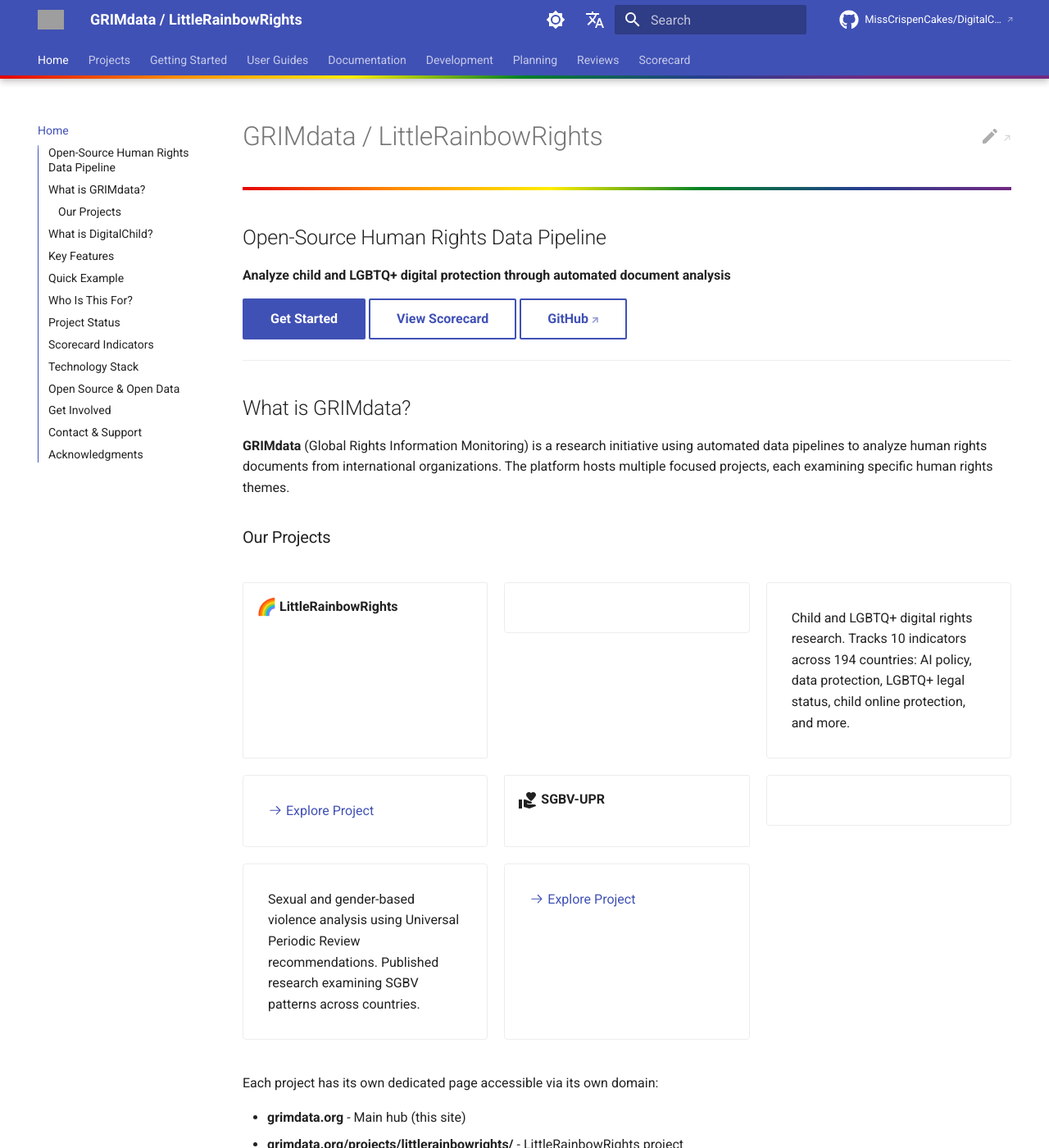
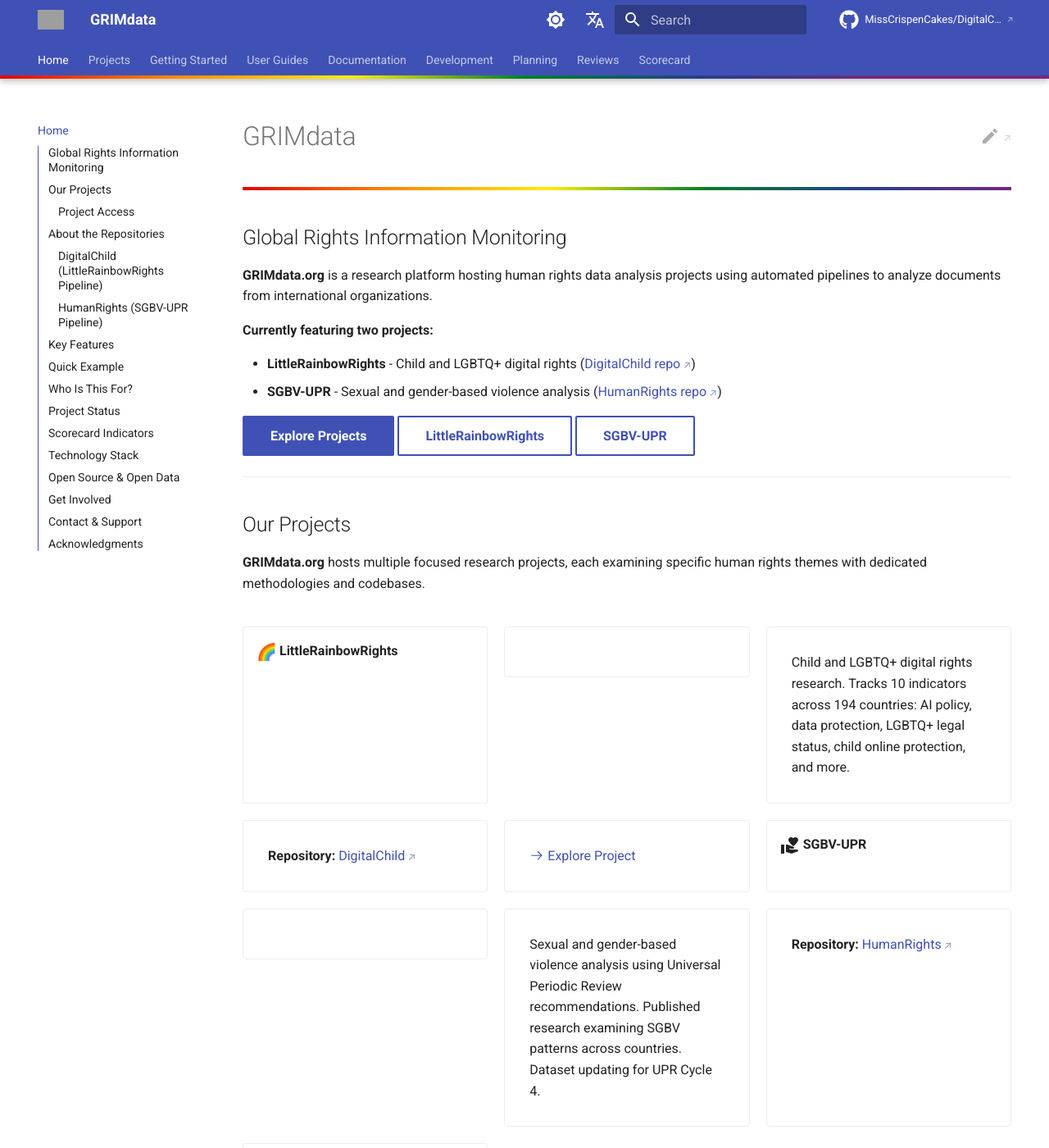
Before and after one commit to MissCrispenCakes/DigitalChild, an MkDocs documentation site: the page built from docs/index.md, in a window 1280 px wide and 1400 px high. Shown: the whole window at 82% size. Built offline with MkDocs 1.6.1 and Material for MkDocs 9.7.7, drawn with Linux system fonts in a browser that asks for light colours; emoji names are drawn with the system emoji font; a script that is not in the unit is left out; comment, search, counter and statistics services are not loaded; some of the changed text lies outside the part shown; grey boxes are pictures that could not be loaded.

Commit message:
Clarify GRIMdata structure with two separate projects
Update documentation to clearly distinguish:
- GRIMdata.org = main platform hosting multiple projects
- LittleRainbowRights = Project 1 (DigitalChild repo)
- SGBV-UPR = Project 2 (HumanRights repo)

Changes made:

Site configuration (mkdocs.yml):
- Site name: 'GRIMdata' (not 'GRIMdata / LittleRainbowRights')
- Updated description to reflect multi-project platform
- Copyright footer now lists both repos with links
- Added clarifying comment about separate repositories

Homepage (docs/index.md):
- Title: 'GRIMdata' as main platform
- Clear presentation of two projects with repo links
- Separate sections for each repository/pipeline
- Updated project access URLs

FAQ (docs/FAQ.md):
- Split 'What is GRIMdata?' and 'What is DigitalChild?'
- Clarify GRIMdata is the platform, DigitalChild is LittleRainbowRights pipeline
- List both projects with their respective repositories

Documentation (docs/README.md):
- Updated to clarify DigitalChild docs are for LittleRainbowRights project
- Note SGBV-UPR has separate HumanRights repository

Assets (JS/CSS):
- Updated comments from 'GRIMdata / LittleRainbowRights' to 'GRIMdata'
- Console log now says 'GRIMdata website loaded (grimdata.org)'

This provides clear differentiation between the platform (GRIMdata.org)
and its constituent projects (LittleRainbowRights, SGBV-UPR).

```diff
--- a/docs/index.md
+++ b/docs/index.md
@@ -1,20 +1,23 @@
-# GRIMdata / LittleRainbowRights
+# GRIMdata
 
-## Open-Source Human Rights Data Pipeline
+## Global Rights Information Monitoring
 
-**Analyze child and LGBTQ+ digital protection through automated document analysis**
+**GRIMdata.org** is a research platform hosting human rights data analysis projects using automated pipelines to analyze documents from international organizations.
 
-[Get Started](getting-started/installation.md){ .md-button .md-button--primary }
-[View Scorecard](scorecard/index.md){ .md-button }
-[GitHub](https://github.com/MissCrispenCakes/DigitalChild){ .md-button }
+**Currently featuring two projects:**
+
+- **LittleRainbowRights** - Child and LGBTQ+ digital rights ([DigitalChild repo](https://github.com/MissCrispenCakes/DigitalChild))
+- **SGBV-UPR** - Sexual and gender-based violence analysis ([HumanRights repo](https://github.com/MissCrispenCakes/HumanRights))
+
+[Explore Projects](#our-projects){ .md-button .md-button--primary }
+[LittleRainbowRights](projects/littlerainbowrights/index.md){ .md-button }
+[SGBV-UPR](projects/sgbv/index.md){ .md-button }
 
 ______________________________________________________________________
 
-## What is GRIMdata?
+## Our Projects
 
-**GRIMdata** (Global Rights Information Monitoring) is a research initiative using automated data pipelines to analyze human rights documents from international organizations. The platform hosts multiple focused projects, each examining specific human rights themes.
-
-### Our Projects
+**GRIMdata.org** hosts multiple focused research projects, each examining specific human rights themes with dedicated methodologies and codebases.
 
 <div class="grid cards" markdown>
 
@@ -24,28 +27,38 @@
 
   Child and LGBTQ+ digital rights research. Tracks 10 indicators across 194 countries: AI policy, data protection, LGBTQ+ legal status, child online protection, and more.
 
+  **Repository:** [DigitalChild](https://github.com/MissCrispenCakes/DigitalChild)
+
   [:octicons-arrow-right-24: Explore Project](projects/littlerainbowrights/index.md)
 
 - :material-hand-heart:{ .lg .middle } **SGBV-UPR**
 
   ______________________________________________________________________
 
-  Sexual and gender-based violence analysis using Universal Periodic Review recommendations. Published research examining SGBV patterns across countries.
+  Sexual and gender-based violence analysis using Universal Periodic Review recommendations. Published research examining SGBV patterns across countries. Dataset updating for UPR Cycle 4.
+
+  **Repository:** [HumanRights](https://github.com/MissCrispenCakes/HumanRights)
 
   [:octicons-arrow-right-24: Explore Project](projects/sgbv/index.md)
 
 </div>
 
-Each project has its own dedicated page accessible via its own domain:
+### Project Access
+
+Each project has its own dedicated page on GRIMdata.org:
 
 - **grimdata.org** - Main hub (this site)
 - **grimdata.org/projects/littlerainbowrights/** - LittleRainbowRights project
 - **grimdata.org/projects/sgbv/** - SGBV-UPR project
 - **littlerainbowrights.com** - Direct link to LittleRainbowRights (redirects to project page)
 
-## What is DigitalChild?
+## About the Repositories
 
-**DigitalChild** is the open-source Python pipeline powering these analyses. It scrapes, processes, and analyzes human rights documents with flexible tagging and enrichment capabilities.
+### DigitalChild (LittleRainbowRights Pipeline)
+
+**DigitalChild** is the open-source Python pipeline powering the **LittleRainbowRights** project. It scrapes, processes, and analyzes human rights documents with flexible tagging and enrichment capabilities for digital rights indicators.
+
+[View DigitalChild Repository](https://github.com/MissCrispenCakes/DigitalChild){ .md-button }
 
 The pipeline is designed to be:
 
@@ -53,6 +66,12 @@
 - **Transparent** - All processing steps documented and reproducible
 - **Secure** - Input validation protects against malicious data
 - **Extensible** - Researchers can adapt for their own projects
+
+### HumanRights (SGBV-UPR Pipeline)
+
+**HumanRights** is a separate repository containing the analysis pipeline for the **SGBV-UPR** project. It includes UPR-specific scrapers, SGBV tagging rules, and longitudinal analysis tools for examining sexual and gender-based violence recommendations.
+
+[View HumanRights Repository](https://github.com/MissCrispenCakes/HumanRights){ .md-button }
 
 ## Key Features
 
--- a/docs/javascripts/extra.js
+++ b/docs/javascripts/extra.js
@@ -1,8 +1,8 @@
-/* Custom JavaScript for GRIMdata / LittleRainbowRights website */
+/* Custom JavaScript for GRIMdata website */
 
 // Wait for DOM to be ready
 document.addEventListener('DOMContentLoaded', function() {
-  console.log('GRIMdata / LittleRainbowRights website loaded');
+  console.log('GRIMdata website loaded (grimdata.org)');
 
   // Add rainbow effect to specific elements
   addRainbowEffects();
--- a/docs/stylesheets/extra.css
+++ b/docs/stylesheets/extra.css
@@ -1,4 +1,4 @@
-/* Custom styles for GRIMdata / LittleRainbowRights website */
+/* Custom styles for GRIMdata website (grimdata.org) */
 
 :root {
   --rainbow-gradient: linear-gradient(90deg,
--- a/mkdocs.yml
+++ b/mkdocs.yml
@@ -1,18 +1,20 @@
-site_name: GRIMdata / LittleRainbowRights
-site_description: Open-source data pipeline for analyzing child and LGBTQ+ digital rights in human rights documents
+site_name: GRIMdata
+site_description: Global Rights Information Monitoring - Research platform hosting human rights data analysis projects including LittleRainbowRights and SGBV-UPR
 site_author: GRIMdata Project
 site_url: https://grimdata.org
 
 # Repository
+# Note: Site is built from DigitalChild repo (LittleRainbowRights project)
+# SGBV-UPR has separate repo: github.com/MissCrispenCakes/HumanRights
 repo_name: MissCrispenCakes/DigitalChild
 repo_url: https://github.com/MissCrispenCakes/DigitalChild
 edit_uri: edit/basecamp/docs/
 
 # Copyright
 copyright: |
-  &copy; 2025 GRIMdata / LittleRainbowRights<br>
-  Code: <a href="https://github.com/MissCrispenCakes/DigitalChild/blob/basecamp/LICENSE">MIT License</a> |
-  Data: <a href="https://github.com/MissCrispenCakes/DigitalChild/blob/basecamp/LICENSE-DATA">CC BY 4.0</a>
+  &copy; 2025 GRIMdata<br>
+  LittleRainbowRights: <a href="https://github.com/MissCrispenCakes/DigitalChild">DigitalChild repo</a> |
+  SGBV-UPR: <a href="https://github.com/MissCrispenCakes/HumanRights">HumanRights repo</a>
 
 # Theme
 theme:
```
Also changed, not shown: docs/FAQ.md (+13 -2 lines), docs/README.md (+6 -1 lines).
